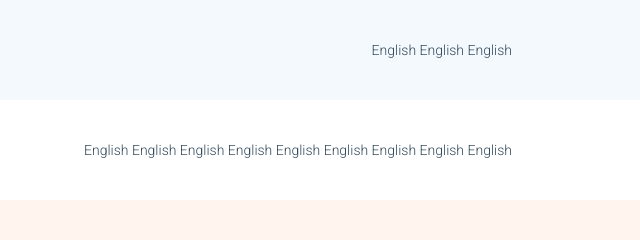
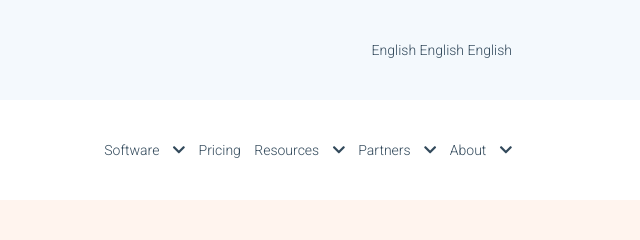
Before and after one commit to Xutrurn/htmlcss-hubspot, a plain HTML site: page index.html in a window 1280 px wide. Shown: the top 240 px of the page, 640-1280 px from the left. Drawn offline with Linux system fonts and the light colour scheme.

Commit message:
8th commit

```diff
--- a/css/style.css
+++ b/css/style.css
@@ -112,6 +112,10 @@ header{
   line-height: 100px;
 }
 
+.nav-bottom-right ul li a{
+  padding-left: 10px;
+}
+
 .nav-bottom-right{
   width: 50%;
   /* background-color: rgb(61, 170, 189); */
@@ -170,8 +174,8 @@ header{
   left: 0;
   border-top: 3px solid #33475b;
   border-bottom: 3px solid #33475b;
+}
 
-}
 
 
 
--- a/index.html
+++ b/index.html
@@ -1,6 +1,7 @@
 <!DOCTYPE html>
 <html lang="en" dir="ltr">
   <head>
+    <link rel="stylesheet" href="https://cdnjs.cloudflare.com/ajax/libs/font-awesome/5.15.1/css/all.min.css" integrity="sha512-+4zCK9k+qNFUR5X+cKL9EIR+ZOhtIloNl9GIKS57V1MyNsYpYcUrUeQc9vNfzsWfV28IaLL3i96P9sdNyeRssA==" crossorigin="anonymous" />
     <link rel="preconnect" href="https://fonts.gstatic.com">
     <link href="https://fonts.googleapis.com/css2?family=Roboto:wght@300;700&display=swap" rel="stylesheet">
     <link rel="stylesheet" href="css/style.css">
@@ -8,7 +9,6 @@
     <title>Hubspot Layout</title>
   </head>
   <body>
-
 
     <!-- ! Header start ****************-->
     <header>
@@ -52,15 +52,15 @@
             <div class="nav-bottom-right float-left">
               <nav>
                 <ul>
-                  <li><a href="#">English</a></li>
-                  <li><a href="#">English</a></li>
-                  <li><a href="#">English</a></li>
-                  <li><a href="#">English</a></li>
-                  <li><a href="#">English</a></li>
-                  <li><a href="#">English</a></li>
-                  <li><a href="#">English</a></li>
-                  <li><a href="#">English</a></li>
-                  <li><a href="#">English</a></li>
+                  <li><a href="#">Software</a></li>
+                  <li><a href="#"><i class="fas fa-chevron-down"></i></a></li>
+                  <li><a href="#">Pricing</a></li>
+                  <li><a href="#">Resources</a></li>
+                  <li><a href="#"><i class="fas fa-chevron-down"></i></a></li>
+                  <li><a href="#">Partners</a></li>
+                  <li><a href="#"><i class="fas fa-chevron-down"></i></a></li>
+                  <li><a href="#">About</a></li>
+                  <li><a href="#"><i class="fas fa-chevron-down"></i></a></li>
                 </ul>
               </nav>
             </div>
@@ -77,13 +77,16 @@
         </div>
       </div>
     </header>
+    <!-- ! Header End -->
+
+    <!-- ! Main Start -->
+    <main>
+
+    </main>
+    <!-- ! Main End -->
 
 
 
-    <!-- ! Main start -->
-    <main>
-
-    </main>
 
 
 
```
